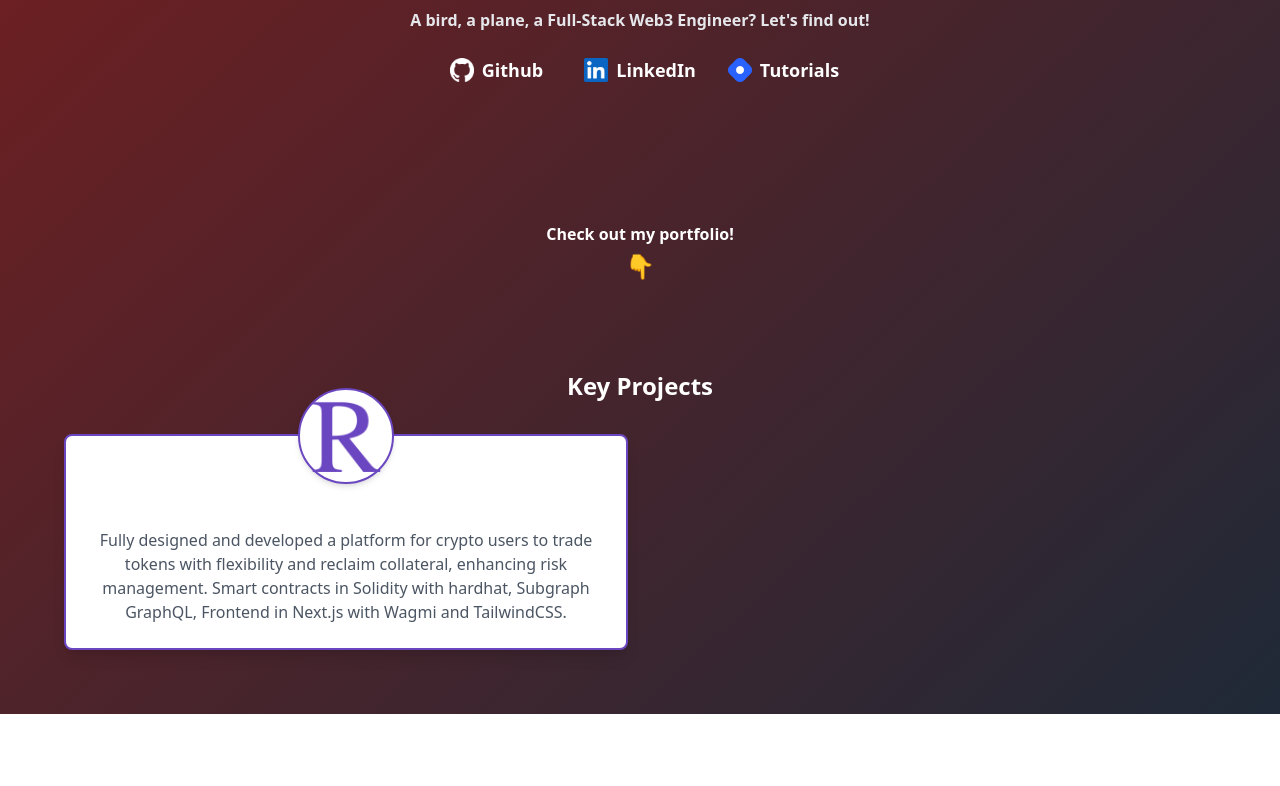
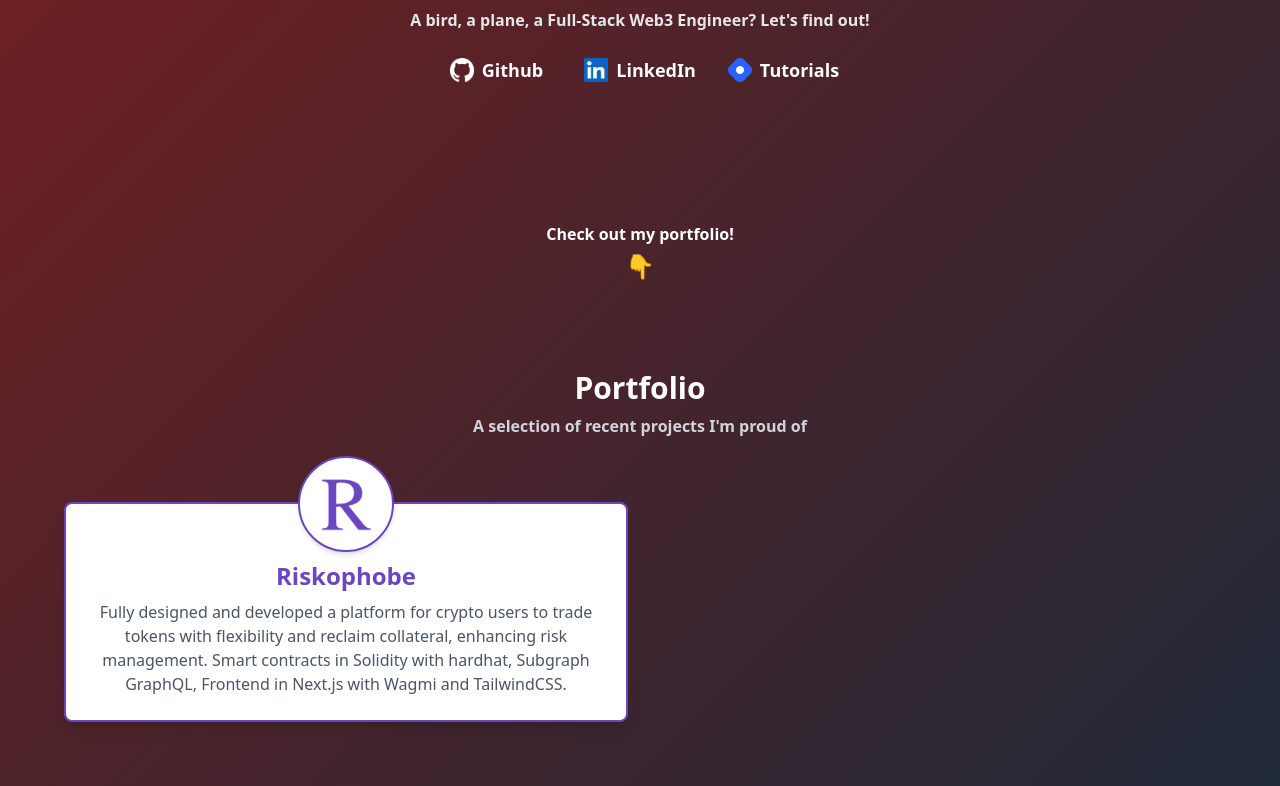
Before and after one commit to Walie-Matthieu/Walie-Matthieu, a Next.js app: page / in a window 1280 px wide. Shown: the part 494-1280 px from the top of the page. Before the commit the page ends 1208 px from the top, so only its background shows below. Built offline with nearby package versions, Linux system fonts and the light colour scheme.

Commit message:
New Riskophobe logo

```diff
--- a/src/app/components/ProjectBox.tsx
+++ b/src/app/components/ProjectBox.tsx
@@ -23,17 +23,14 @@ const ProjectBox: FC<ProjectBoxProps> = ({ title, image, color, children }) => {
           borderColor: color,
         }}
       >
-        <Image
-          src={image}
-          alt={`${title} logo`}
-          width={72}
-          height={72}
-        />
+        <Image src={image} alt={`${title} logo`} width={72} height={72} />
       </div>
 
       {/* Box Content */}
       <div className="mt-8">
-        <h3 className="text-xl font-semibold">{title}</h3>
+        <h3 className="text-2xl font-semibold" style={{ color }}>
+          {title}
+        </h3>
         <div className="mt-2 text-gray-600">{children}</div>
       </div>
     </div>
--- a/src/app/page.tsx
+++ b/src/app/page.tsx
@@ -1,9 +1,17 @@
 "use client";
 
 import Image from "next/image";
-import { useRef } from "react";
+import { ReactNode, useRef } from "react";
 import ProjectBox from "./components/ProjectBox";
 import ScrollWidget from "./components/ScrollWidget";
+
+interface Project {
+  title: string;
+  color: string;
+  logo: string;
+  content: ReactNode;
+  link: string;
+}
 
 export default function Home() {
   const projectsSectionRef = useRef<HTMLDivElement>(null);
@@ -79,8 +87,16 @@ export default function Home() {
 
   const projectsSection = () => {
     return (
-      <div ref={projectsSectionRef} className="p-6 md:p-12 lg:p-16 text-center">
-        <h2 className="text-2xl font-bold mb-8 text-white">Key Projects</h2>
+      <div
+        ref={projectsSectionRef}
+        className="p-6 md:p-12 lg:p-16 text-center space-y-16"
+      >
+        <div className="space-y-2">
+          <h2 className="text-3xl font-bold text-white">Portfolio</h2>
+          <h3 className="text-gray-300 font-semibold">
+            A selection of recent projects I'm proud of
+          </h3>
+        </div>
         <div className="grid grid-cols-1 lg:grid-cols-2 gap-6">
           <ProjectBox
             title="Riskophobe"
```
Also changed, not shown: public/logos/Riskophobe.png.
